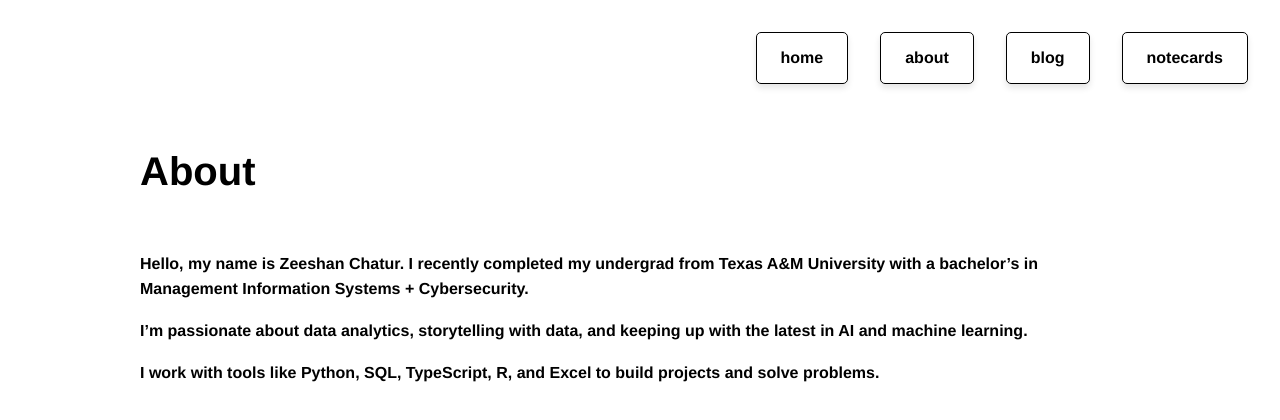
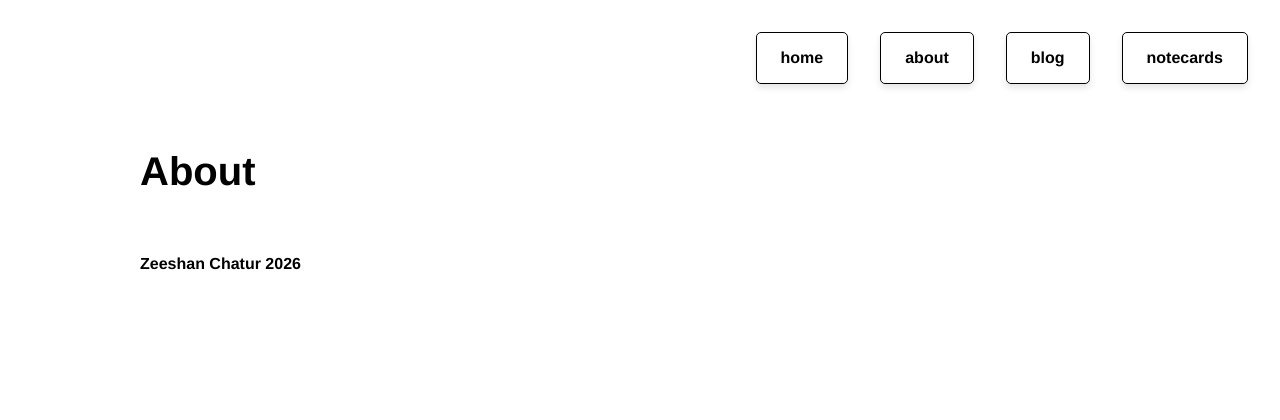
Before and after one commit to z3300/newsite-v2, an Astro site: page /about in a window 1280 px wide. Built offline with nearby package versions, Linux system fonts and the light colour scheme; Astro itself is replaced by a stand-in of ours.

Commit message:
changed about

```diff
--- a/src/pages/about.md
+++ b/src/pages/about.md
@@ -5,9 +5,4 @@ layout: "../layouts/MarkdownLayout.astro"
 showBackLink: false
 ---
 
-
-Hello, my name is Zeeshan Chatur. I recently completed my undergrad from Texas A&M University with a bachelor's  in Management Information Systems + Cybersecurity.
-
-I’m passionate about data analytics, storytelling with data, and keeping up with the latest in AI and machine learning.
-
-I work with tools like Python, SQL, TypeScript, R, and Excel to build projects and solve problems.
+Zeeshan Chatur 2026
```
